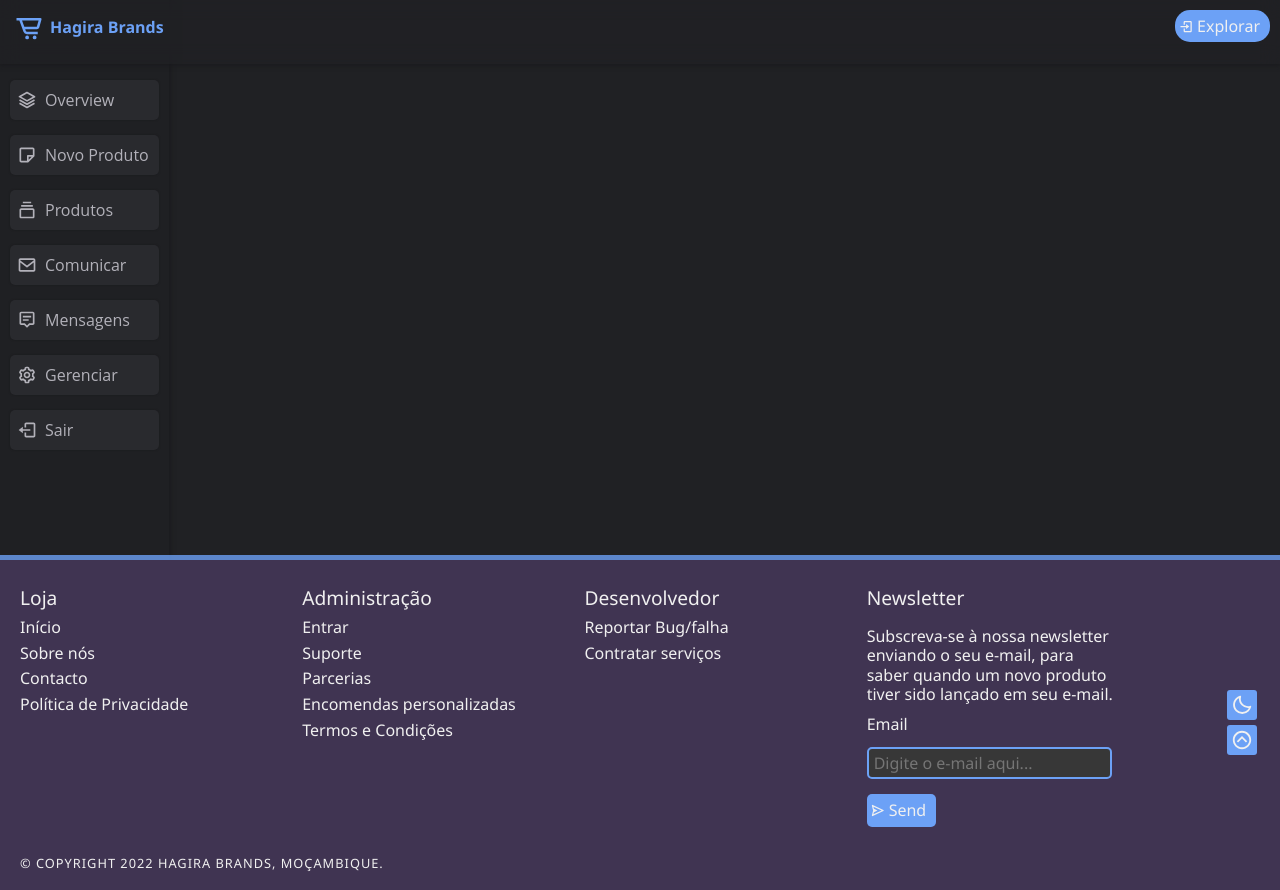
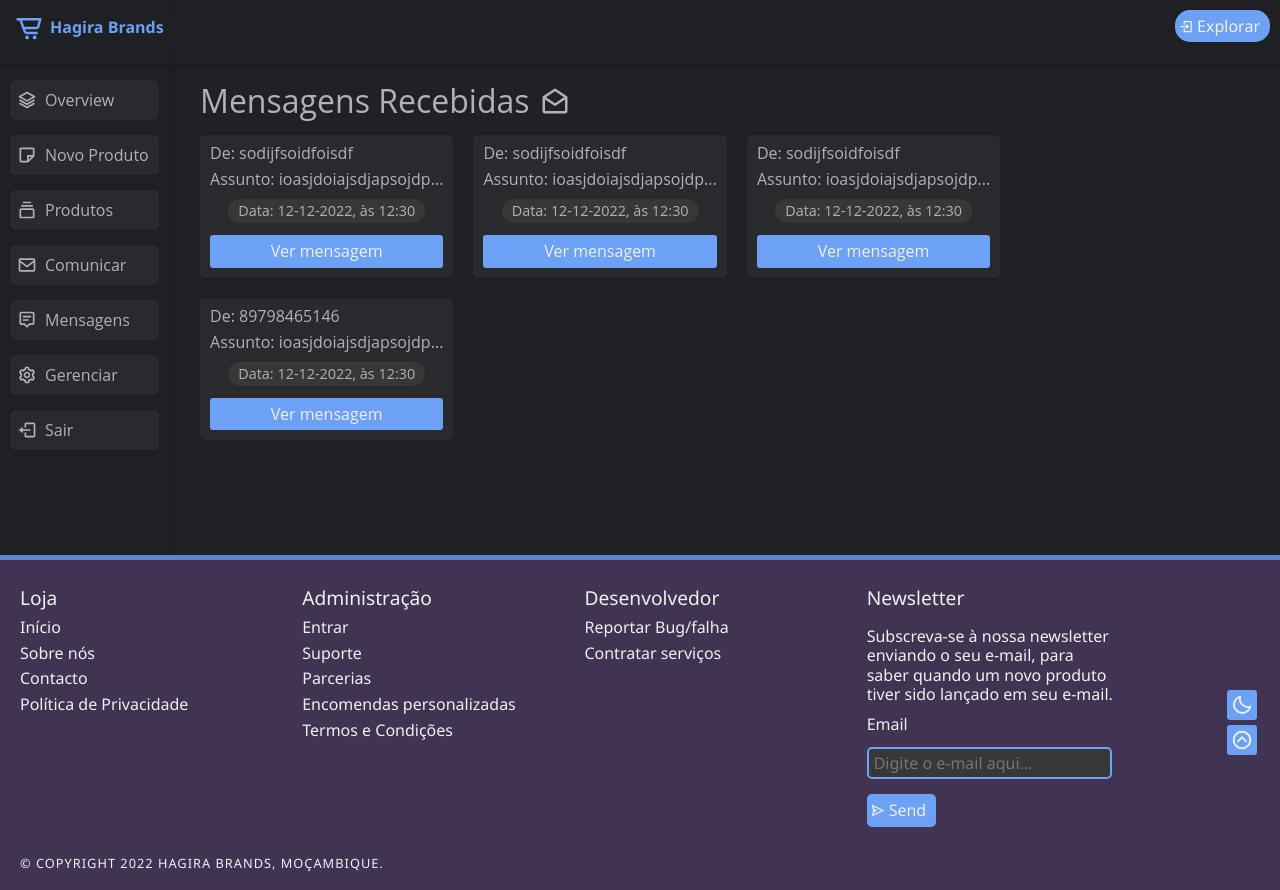
Before and after one commit to KainNhantumbo/Hagira-Brands-Store, a React (Create React App) app: page /admin in a window 1280 px wide. Both pictures are taken after a click on the element "Mensagens". Built offline with nearby package versions, Linux system fonts and the light colour scheme.

Commit message:
feat: added Messages component items struture and styles.

```diff
--- a/src/pages/Contact.jsx
+++ b/src/pages/Contact.jsx
@@ -11,6 +11,7 @@ import { MdMessage } from 'react-icons/md';
 import Button from '../components/Button';
 import React, { useState } from 'react';
 import { useNavigate } from 'react-router-dom';
+import { createDate } from '../modules/module-scripts';
 
 const Contact = () => {
 	const [messageStatus, setMessageStatus] = useState(
@@ -82,6 +83,7 @@ const Contact = () => {
 			setPhone(() => '');
 		}
 		formData.phone = phone;
+		formData.date = createDate();
 
 		navigate('/data-sent');
 	};
--- a/src/pages/admin/Messages.jsx
+++ b/src/pages/admin/Messages.jsx
@@ -1,18 +1,67 @@
 import { MessagesContainer } from '../../styles/admin/messages';
+import { BiX, BiTrash, BiEnvelopeOpen, BiMessageAlt } from 'react-icons/bi';
+import Button from '../../components/Button';
 
 const incomeMessages = [
 	{
 		subject: 'ioasjdoiajsdjapsojdpoasd',
 		email: 'sodijfsoidfoisdf',
 		message: 'asdjaosjda',
-		phone: 'asdjaoisjdasd',
-		_id: 'asdknasndamsd'
+		phone: '4984612646',
+		date: { date: '12-12-2022', time: '12:30' },
+		_id: 'asd342asndamsd',
+	},
+	{
+		subject: 'ioasjdoiajsdjapsojdpoasd',
+		email: 'sodijfsoidfoisdf',
+		message: 'asdjaosjda',
+		phone: '4984651651',
+		date: { date: '12-12-2022', time: '12:30' },
+		_id: 'asdkna768sndamsd',
+	},
+	{
+		subject: 'ioasjdoiajsdjapsojdpoasd',
+		email: 'sodijfsoidfoisdf',
+		message: 'asdjaosjda',
+		phone: '84984984984',
+		date: { date: '12-12-2022', time: '12:30' },
+		_id: 'asdknas23412ndamsd',
+	},
+	{
+		subject: 'ioasjdoiajsdjapsojdpoasd',
+		email: '',
+		message: 'asdjaosjda',
+		phone: '89798465146',
+		date: { date: '12-12-2022', time: '12:30' },
+		_id: 'asdknasnda890890msd',
 	},
 ];
 
+const Messages = () => {
+	return (
+		<MessagesContainer>
+			<section className='upper'>
+				<h1>Mensagens Recebidas <BiEnvelopeOpen/> </h1>
+			</section>
+			<section className='messages-container'>
+				{incomeMessages.map(({ _id, subject, email, phone, date }) => {
+					return (
+						<div key={_id} className='message'>
+							<section>
+								<div><h3>De:</h3> {!email ? phone : email}</div>
+								<div><h3>Assunto: </h3>{subject.slice(0, 20)}...</div>
+							</section>
 
-const Messages = () => {
-	return <MessagesContainer></MessagesContainer>;
+							<span className='date'>
+								Data:{' '}{date.date},{'  '} às {date.time}{' '}
+							</span>
+							<Button text={'Ver mensagem'} />
+						</div>
+					);
+				})}
+			</section>
+		</MessagesContainer>
+	);
 };
 
 export default Messages;
--- a/src/pages/admin/NewProduct.jsx
+++ b/src/pages/admin/NewProduct.jsx
@@ -3,6 +3,7 @@ import Button from '../../components/Button';
 import { BiBookmarkPlus, BiEdit, BiUpload } from 'react-icons/bi';
 import React, { useState } from 'react';
 import { createDate } from '../../modules/module-scripts';
+import { useNavigate } from 'react-router-dom';
 
 const NewProduct = () => {
 	const [errorMessage, setErrorMessage] = useState('');
@@ -23,6 +24,7 @@ const NewProduct = () => {
 	const [productHeight, setProductHeight] = useState('');
 	const [productWidth, setProductWidth] = useState('');
 	const [image, setImage] = useState();
+	const navigate = useNavigate();
 
 	// picks and reads the selected image
 	const imageHandler = async () => {
@@ -56,6 +58,7 @@ const NewProduct = () => {
 		}
 	};
 
+	// wrappes all data into a object and sends it to the server
 	const formDataHandler = (e) => {
 		e.preventDefault();
 		const product = {};
@@ -111,6 +114,7 @@ const NewProduct = () => {
 		product.width = productWidth;
 		product.date = createDate();
 
+		navigate('/data-sent');
 		console.log(product);
 	};
 
--- a/src/styles/admin/messages.js
+++ b/src/styles/admin/messages.js
@@ -1,3 +1,98 @@
 import styled from 'styled-components';
 
-export const MessagesContainer = styled.section``
+export const MessagesContainer = styled.section`
+	padding-left: 10px;
+
+	.upper {
+		display: flex;
+		justify-content: flex-start;
+		flex-direction: column;
+		gap: 10px;
+		max-width: 670px;
+
+		h1 {
+			position: relative;
+			line-height: 0;
+			padding-bottom: 12px;
+			@media screen and (max-width: 460px) {
+				font-size: 1.2rem;
+			}
+
+			@media screen and (max-width: 305px) {
+				font-size: 1.05rem;
+			}
+
+			svg {
+				position: absolute;
+				width: 30px;
+				height: 30px;
+				left: 340px;
+				top: -15px;
+
+				@media screen and (max-width: 460px) {
+					left: 200px;
+					width: 20px;
+					height: 20px;
+					top: -10px;
+				}
+
+				@media screen and (max-width: 305px) {
+					left: 175px;
+				}
+			}
+		}
+	}
+
+  .messages-container {
+    display: flex;
+    gap: 20px;
+    justify-content: flex-start;
+    flex-flow: row wrap;
+
+    .message {
+      display: flex;
+      flex-direction: column;
+      justify-content: flex-start;
+      gap: 12px;
+      background: rgb(${({ theme }) => theme.backgroundAlt});
+      box-shadow: 0 0 2px rgb(${({ theme }) => theme.shadows});
+      padding: 10px;
+      border-radius: 5px;
+
+			:hover {
+				box-shadow: 0 0 10px rgb(${({ theme }) => theme.shadows});
+				transition: 200ms ease-out;
+			}
+
+      section {
+				display: flex;
+				gap: 10px;
+				flex-direction: column;
+        div {
+
+          h3 {
+            font-weight: 500;
+						display: inline;
+          }
+        }
+      }
+
+			.date {
+				margin: 0 auto;
+				padding: 5px 10px;
+				background: rgb(${({ theme }) => theme.inner});
+				font-weight: 500;
+				border-radius: 12px;
+				font-size: .9rem;
+			}
+
+      button {
+        span {
+          padding: 0;
+        }
+      }
+
+
+    }
+  }
+`;
```
